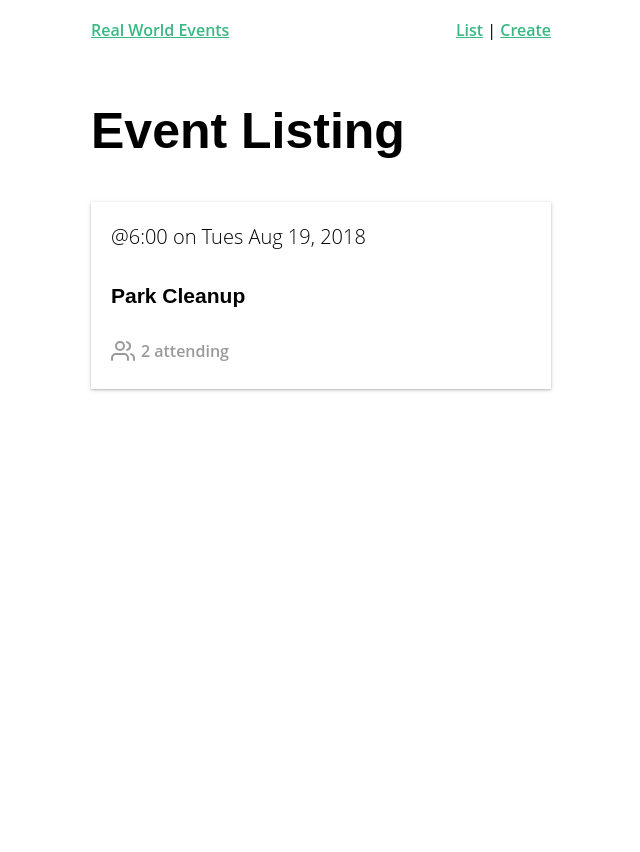
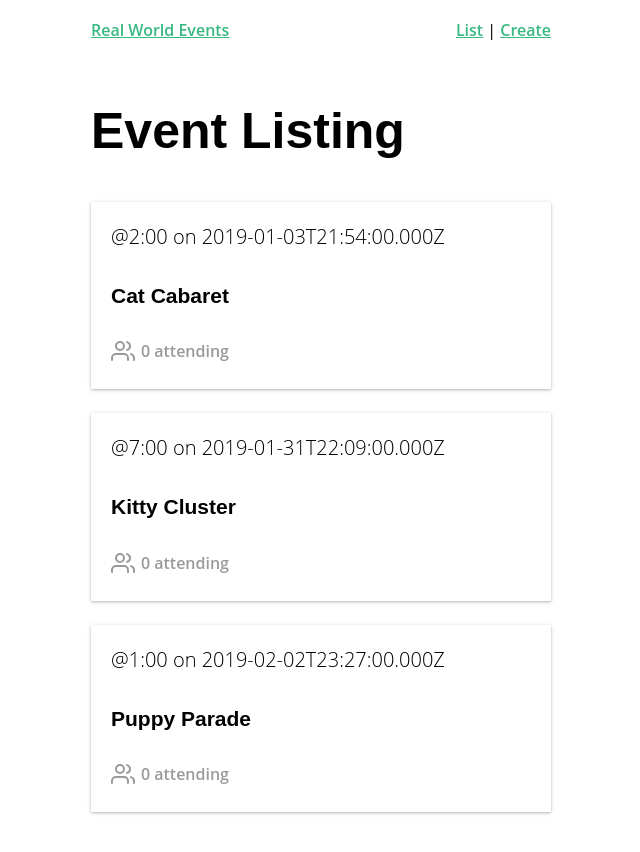
Before and after one commit to isonaj/vue, a Vue app in the folder real-world-vue/: page / in a window 1280 px wide. Shown: the top 852 px of the page, without its empty margins (319-959 px from the left). Before the commit the page ends 800 px from the top, so only its background shows below. Built offline with nearby package versions, Linux system fonts and the light colour scheme; data requests are answered from the project's data file.

Commit message:
Axios call to load events from json-server

```diff
--- /dev/null
+++ b/real-world-vue/db.json
@@ -0,0 +1,49 @@
+{
+  "events": [
+    {
+      "id": 5928101,
+      "user": {
+        "id": "abc123",
+        "name": "Adam"
+      },
+      "category": "animal welfare",
+      "organizer": "Adam",
+      "title": "Cat Cabaret",
+      "description": "Yay felines!",
+      "location": "Meow Town",
+      "date": "2019-01-03T21:54:00.000Z",
+      "time": "2:00",
+      "attendees": []
+    },
+    {
+      "id": 8419988,
+      "user": {
+        "id": "abc123",
+        "name": "Adam"
+      },
+      "category": "animal welfare",
+      "organizer": "Adam",
+      "title": "Kitty Cluster",
+      "description": "Yay cats!",
+      "location": "Catlandia",
+      "date": "2019-01-31T22:09:00.000Z",
+      "time": "7:00",
+      "attendees": []
+    },
+    {
+      "id": 4582797,
+      "user": {
+        "id": "abc123",
+        "name": "Adam"
+      },
+      "category": "animal welfare",
+      "organizer": "Adam",
+      "title": "Puppy Parade",
+      "description": "Yay pups!",
+      "location": "Puptown ",
+      "date": "2019-02-02T23:27:00.000Z",
+      "time": "1:00",
+      "attendees": []
+    }
+  ]
+}
--- a/real-world-vue/package.json
+++ b/real-world-vue/package.json
@@ -8,6 +8,7 @@
     "lint": "vue-cli-service lint"
   },
   "dependencies": {
+    "axios": "^0.19.2",
     "core-js": "^3.6.4",
     "node-sass": "^4.13.1",
     "sass-loader": "^8.0.2",
--- a/real-world-vue/src/components/EventCard.vue
+++ b/real-world-vue/src/components/EventCard.vue
@@ -13,19 +13,8 @@
 
 <script>
 export default {
-  data() {
-    return {
-      event: {
-        id: 1,
-        title: 'Park Cleanup',
-        date: 'Tues Aug 19, 2018',
-        time: '6:00',
-        attendees: [
-          { id: 'abc123', name: 'Adam Jahr' },
-          { id: 'def456', name: 'Gregg Pollack' }
-        ]
-      }
-    };
+  props: {
+    event: Object
   }
 };
 </script>
--- a/real-world-vue/src/store/index.js
+++ b/real-world-vue/src/store/index.js
@@ -1,5 +1,5 @@
-import Vue from "vue";
-import Vuex from "vuex";
+import Vue from 'vue';
+import Vuex from 'vuex';
 
 Vue.use(Vuex);
 
--- a/real-world-vue/src/views/EventList.vue
+++ b/real-world-vue/src/views/EventList.vue
@@ -1,15 +1,36 @@
 <template>
   <div>
     <h1>Event Listing</h1>
-    <EventCard></EventCard>
+    <EventCard
+      v-for="event in events"
+      :key="event.id"
+      :event="event"
+    ></EventCard>
   </div>
 </template>
 
 <script>
 import EventCard from '@/components/EventCard.vue';
+import axios from 'axios';
+
 export default {
   components: {
     EventCard
+  },
+  data() {
+    return {
+      events: []
+    };
+  },
+  created() {
+    axios
+      .get('http://localhost:3000/events')
+      .then(response => {
+        this.events = response.data;
+      })
+      .catch(error => {
+        console.log('There was an errpr: ' + error.response);
+      });
   }
 };
 </script>
```
Also changed, not shown: 1 other file (tests, documents, lock files or other folders).
